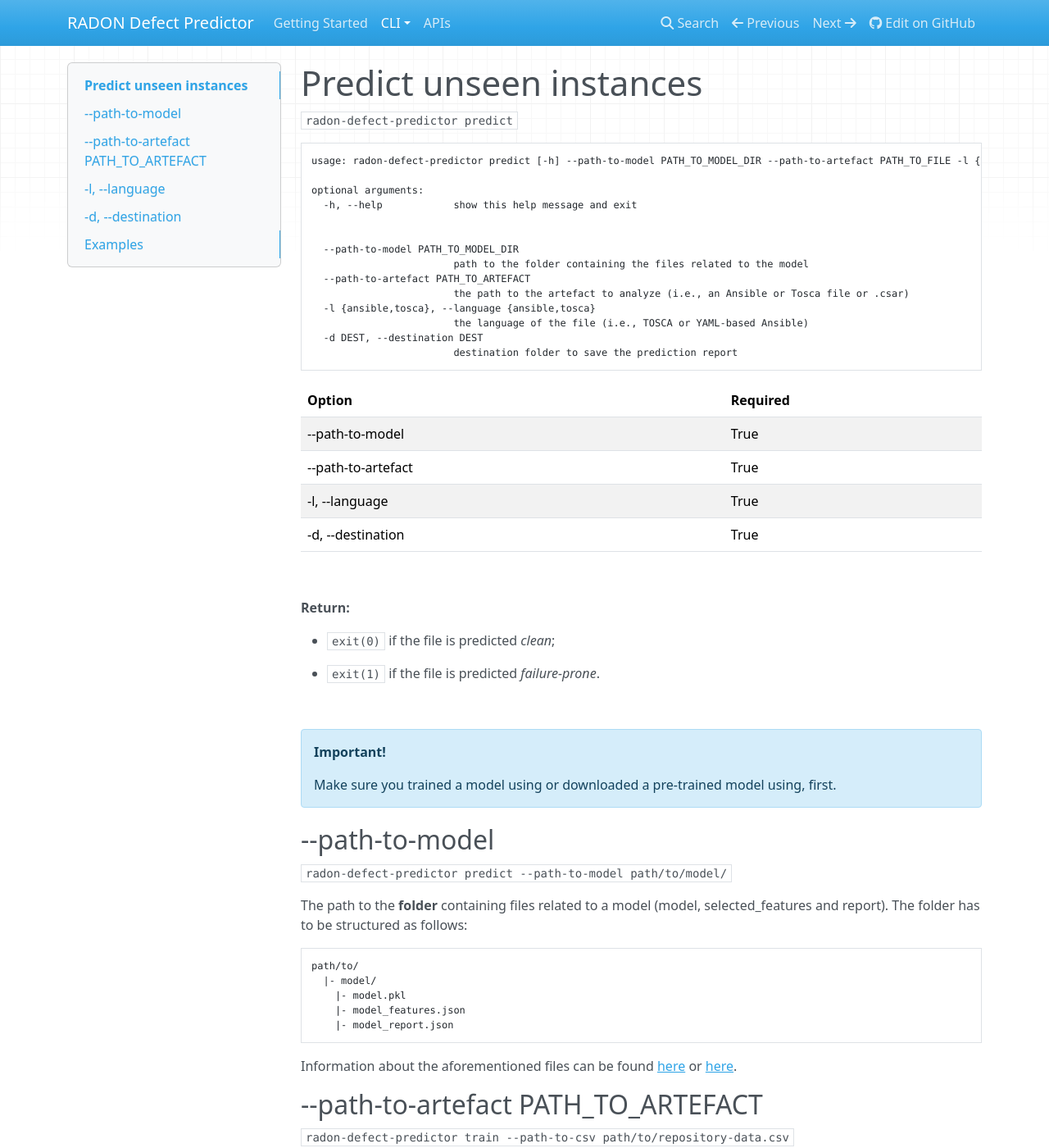
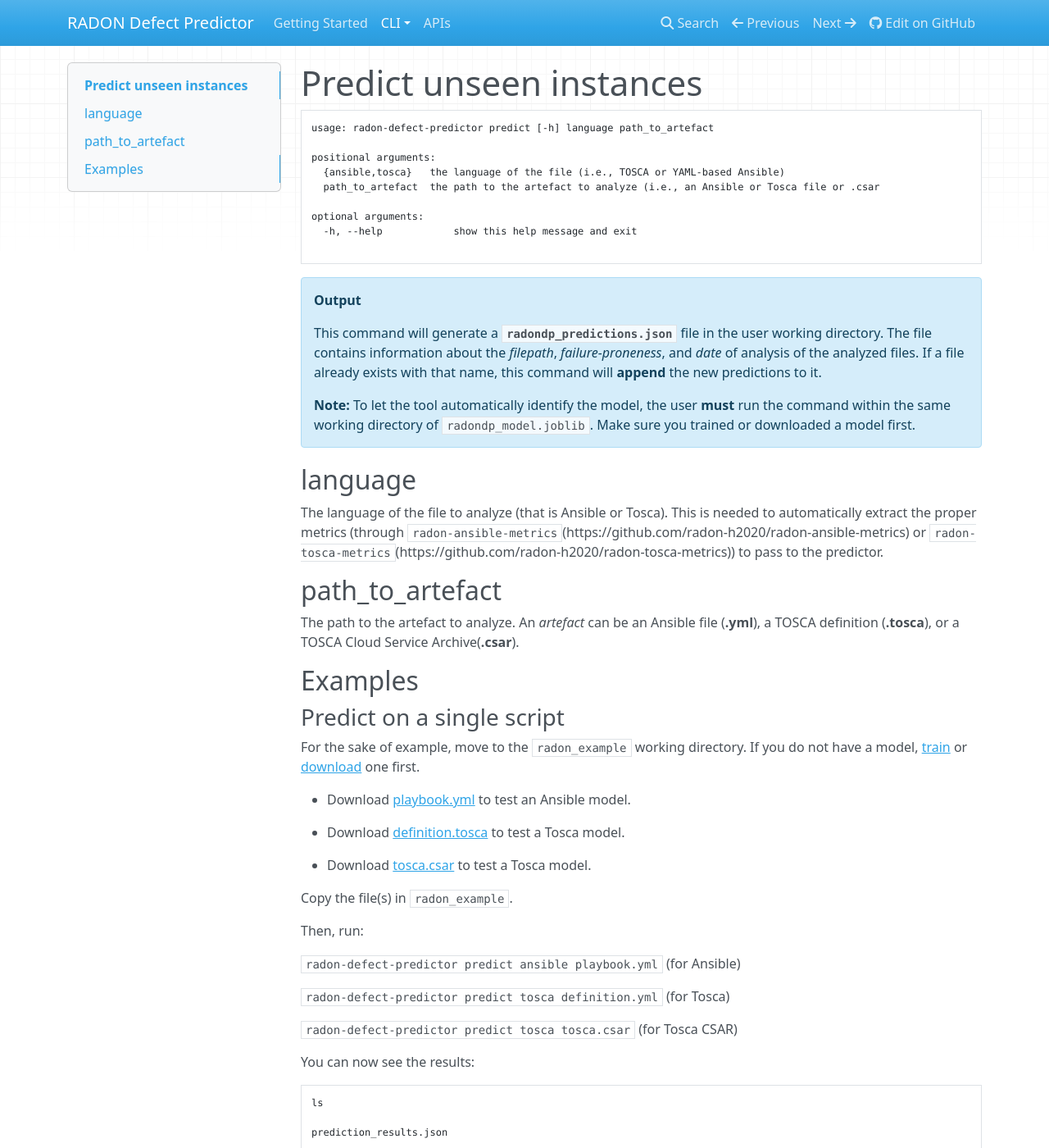
Before and after one commit to radon-h2020/radon-defect-prediction-cli, an MkDocs documentation site: the page built from docs/cli/predict.md, in a window 1280 px wide and 1400 px high. Shown: the whole window at 82% size. Built offline with MkDocs 1.6.1, drawn with Linux system fonts in a browser that asks for light colours; nearby versions of some CDN libraries; some of the changed text lies outside the part shown.

Commit message:
refactored command-line options

````diff
--- a/docs/cli/model.md
+++ b/docs/cli/model.md
@@ -1,54 +1,40 @@
 # Download a pre-trained model
 
-```radon-defect-predictor model```
+!!! warning
+    This command is partially implemented.
 
 ```text
-usage: radon-defect-predictor model [-h] {download} ...
+usage: radon-defect-predictor download-model [-h] [-t TOKEN] {ansible,tosca} {github,gitlab} repository_full_name_or_id path_to_repository
 
 positional arguments:
-  {download}
-    download       Download a pre-trained model from the online APIs
-
-optional arguments:
-  -h, --help       show this help message and exit
-```
-
-
-## Download from APIs
-```radon-defect-predictor model download ...```
-
-```text
-usage: radon-defect-predictor model download [-h] --path-to-repository PATH_TO_REPOSITORY --host {github,gitlab} [-t TOKEN] -l {ansible,tosca} -d DEST
+  {ansible,tosca}       the language the model to download is trained on
+  {github,gitlab}       the platform the user's repository is hosted to
+  repository_full_name_or_id
+                        the remote repository full name or id (e.g., radon-h2020/radon-defect-prediction-cli)
+  path_to_repository    the local path to the user's repository
 
 optional arguments:
   -h, --help            show this help message and exit
-  --path-to-repository PATH_TO_REPOSITORY
-                        path to the cloned repository
-  --host {github,gitlab}
-                        whether the repository is hosted on Github or Gitlab
   -t TOKEN, --token TOKEN
                         the Github or Gitlab personal access token
-  -r, --repository REPOSITORY_FULL_NAME_OR_ID
-                        the repository full name or id (e.g., radon-h2020/radon-defect-predictor)
-  -l {ansible,tosca}, --language {ansible,tosca}
-                        the language of the file (i.e., TOSCA or YAML-based Ansible)
-  -d DEST, --destination DEST
-                        destination folder to save the model
+
 ```
 
-| Option | Required |
-|:---|:---|
-| --path-to-repository | True |
-| --host | True |
-| -o --owner | True |
-| -n --name | True |
-| -t, --token | True |
-| -l, --language | True |
-| -d, --destination | True |
+### language
+Every models are trained for a specific language.
+To download the proper model the user **must** specify the language on which they want to use the model.
+Ansible and TOSCA are currently supported.
+If the project contains both Ansible and Tosca files, the user can download two models by running the command twice,
+passing the option `ansible` and `tosca`, respectively.
 
-<br>
 
-### --path-to-repository
+### host {github, gitlab}
+The hosting platform for software development and version control using Git. Github and Gitlab are supported.
+This option is required to use the appropriate APIs ([```pygithub```](https://github.com/PyGithub/PyGithub) or
+[```python-gitlab```](https://github.com/python-gitlab/python-gitlab)) to compute some of the aforementioned criteria.
+
+
+### path_to_repository
 **```radon-defect-predictor model download --path-to-csv path/to/local/git/repository/```**
 
 The path to the a local **git repository**. <br>
@@ -66,13 +52,8 @@
 
 The value of each criterion is automatically extracted by the [```radon-repository-scorer```](https://github.com/radon-h2020/radon-repository-scorer) this tool depends on. <br>
 
-
-### --host
-```radon-defect-predictor model download --host github``` <br>
-```radon-defect-predictor model download --host gitlab```
-
-The hosting platform for software development and version control using Git. Github and Gitlab are supported.
-This option is required to use the appropriate APIs ([```pygithub```](https://github.com/PyGithub/PyGithub) or [```python-gitlab```](https://github.com/python-gitlab/python-gitlab)) to compute some of the aforementioned criteria.
+### repository_full_name_or_id
+The repository full name or id (e.g., radon-h2020/radon-defect-predictor).
 
 ### -t, --token
 ```radon-defect-predictor model download -t <SECRET_TOKEN>``` <br>
@@ -87,49 +68,21 @@
 Github access token: ***************
 ```
 
-!!! note "Planned! Not currently supported"
+!!! note
     You may want to avoid the previous step. If so, add the following to your environment variables:
 
-    * ```GITHUB_ACCESS_TOKEN=<paste here your token>``` for Github, and/or
+    * `GITHUB_ACCESS_TOKEN=<paste your token here>` for Github, and/or
 
-    * ```GITLAB_ACCESS_TOKEN=<paste here your token>``` for Gitlab.
+    * `GITLAB_ACCESS_TOKEN=<paste your token here>` for Gitlab.
 
-### -r, --repository REPOSITORY_FULL_NAME_OR_ID
-    the repository full name or id (e.g., radon-h2020/radon-defect-predictor)
-
-### -l, --language
-```radon-defect-predictor model download -l ansible``` <br>
-```radon-defect-predictor model download -l tosca```
-
-Every models are trained for a specific language.
-To download the proper model the user must specify the language (s)he wants to apply it to.
-Ansible and TOSCA are currently supported.
-If the project contains both Ansible and Tosca files, the user can download two models by running the command twice, passing the optiion ```-l ansible``` and ```-l tosca```, respectively.
-
-
-### -d, --destination
-```radon-defect-predictor train --d path/to/model-info/```
-
-The path to the **folder** where to download the following files about the model:
-
-* ```path/to/model-info/model.pkl``` - the exported model in pickle format. After training a model, it is desirable to have a way to persist the model for future use without having to retrain.
-
-* ```path/to/model-info/model_features.json``` - the features selected by feature selection during training. It is important to track these features so to reduce the *test instances* to the same set of features used for training.
-
-* ```path/to/model-info/model_report.json``` - the cross-validation report of model training.
-
-!!! note "Important!"
-    * Do not delete any of these files if you want to test new instances with the [```radon-defect-predictor predict```](https://radon-h2020.github.io/radon-defect-prediction-cli/cli/predict/) using the downloaded model.
-
-    * Make sure you save the model and related files to a distinct folder for each repository and language (i.e., Ansible and Tosca) to avoid conflicts with existing models, features and reports.
-    Use the same folder only if you are overriding a model. The downloaded model will replace the existing one.
-
-<br>
 
 
 ### Examples
 
-Git clone the repository to analyze, say **ansible-community/molecule**:
+TODO
+
+
+<!-- Git clone the repository to analyze, say **ansible-community/molecule**:
 
 `git clone https://github.com/ansible-community/molecule.git`
 
@@ -152,3 +105,4 @@
 
 model.pkl model_features.json
 ```
+-->
--- a/docs/cli/predict.md
+++ b/docs/cli/predict.md
@@ -1,110 +1,70 @@
 # Predict unseen instances
 
-```radon-defect-predictor predict```
 
 ```text
-usage: radon-defect-predictor predict [-h] --path-to-model PATH_TO_MODEL_DIR --path-to-artefact PATH_TO_FILE -l {ansible,tosca} -d DEST
+usage: radon-defect-predictor predict [-h] language path_to_artefact
+
+positional arguments:
+  {ansible,tosca}   the language of the file (i.e., TOSCA or YAML-based Ansible)
+  path_to_artefact  the path to the artefact to analyze (i.e., an Ansible or Tosca file or .csar
 
 optional arguments:
   -h, --help            show this help message and exit
 
-
-  --path-to-model PATH_TO_MODEL_DIR
-                        path to the folder containing the files related to the model
-  --path-to-artefact PATH_TO_ARTEFACT
-                        the path to the artefact to analyze (i.e., an Ansible or Tosca file or .csar)
-  -l {ansible,tosca}, --language {ansible,tosca}
-                        the language of the file (i.e., TOSCA or YAML-based Ansible)
-  -d DEST, --destination DEST
-                        destination folder to save the prediction report
 ```
 
-| Option | Required |
-|:---|:---|
-| --path-to-model | True |
-| --path-to-artefact | True |
-| -l, --language | True |
-| -d, --destination | True |
+
+!!! note "Output"
+    This command will generate a **`radondp_predictions.json`** file in the user working directory.
+    The file contains information about the *filepath*, *failure-proneness*, and *date* of analysis of the analyzed files.
+    If a file already exists with that name, this command will **append** the new predictions to it.
+
+    **Note:** To let the tool automatically identify the model, the user **must** run the command within the same working
+    directory of `radondp_model.joblib`.
+    Make sure you trained or downloaded a model first.
 
 
-<br>
-
-**Return:**
-
-* ```exit(0)``` if the file is predicted *clean*;
-
-* ```exit(1)``` if the file is predicted *failure-prone*.
-
-<br>
-
-
-!!! note "Important!"
-    Make sure you trained a model using or downloaded a pre-trained model using, first.
-
-## --path-to-model
-
-```radon-defect-predictor predict --path-to-model path/to/model/```
-
-The path to the **folder** containing files related to a model (model, selected_features and report).
-The folder has to be structured as follows:
-
-```text
-path/to/
-  |- model/
-    |- model.pkl
-    |- model_features.json
-    |- model_report.json
-```
-
-Information about the aforementioned files can be found [here](https://radon-h2020.github.io/radon-defect-prediction-cli/cli/train/#-d-destination) or [here](https://radon-h2020.github.io/radon-defect-predictor/cli/model/#-d-destination).
-
-
-## --path-to-artefact PATH_TO_ARTEFACT
-```radon-defect-predictor train --path-to-csv path/to/repository-data.csv```
-
-The path to the artefact to analyze.
-An *artefact* can be an Ansible file (**.yml**) or a TOSCA definition (**.tosca**), or a TOSCA Cloud Service Archive(**.csar**).
-
-
-## -l, --language
-```radon-defect-predictor predict --l ansible``` <br>
-```radon-defect-predictor predict --l tosca```
-
+## language
 The language of the file to analyze (that is Ansible or Tosca).
 This is needed to automatically extract the proper metrics (through ```radon-ansible-metrics```(https://github.com/radon-h2020/radon-ansible-metrics) or ```radon-tosca-metrics```(https://github.com/radon-h2020/radon-tosca-metrics)) to pass to the predictor.
 
+## path_to_artefact
 
-## -d, --destination
-```radon-defect-predictor predict --d path/to/results/```
+The path to the artefact to analyze.
+An *artefact* can be an Ansible file (**.yml**), a TOSCA definition (**.tosca**), or a TOSCA Cloud Service Archive(**.csar**).
 
-The path to the **folder** where to log the results. It will save the following file:
-
-*  ```path/to/results/prediction_results.json``` - a json file with the following schema:
-
-```text
-{
-  file=<string>,
-  failure_prone=<boolean>,
-  analyzed_at=<string>
-}
-```
-
-**Note:** if the file already exists, it will modified in **appended mode**. The field ```analyzed_at``` (YYYY-MM-DD) helps
-to track the predictions over time for each analyzed file.
-<br>
 
 ## Examples
 
-Download a pre-trained model as described [here](https://radon-h2020.github.io/radon-defect-prediction-cli/cli/model/#Examples).
-Create folder for reports: `mkdir predictions`
-Then run:
+### Predict on a single script
 
-`radon-defect-predictor predict --path-to-model path/to/downloaded_model --path-to-artefact path/to/ansible_file.yml -l ansible --d path/to/predictions`
+For the sake of example, move to the `radon_example` working directory.
+If you do not have a model, [train](https://radon-h2020.github.io/radon-defect-prediction-cli/cli/train/#Example)
+or [download](https://radon-h2020.github.io/radon-defect-prediction-cli/cli/model/#Examples) one first.
 
-You can now see the report:
+* Download [playbook.yml](https://radon-h2020.github.io/radon-defect-prediction-cli/examples_resources/playbook.yml) to test
+an Ansible model.
+
+* Download [definition.tosca](https://radon-h2020.github.io/radon-defect-prediction-cli/examples_resources/definition.tosca)
+to test a Tosca model.
+
+* Download [tosca.csar](https://radon-h2020.github.io/radon-defect-prediction-cli/examples_resources/tosca.csar)
+to test a Tosca model.
+
+
+Copy the file(s) in `radon_example`.
+
+Then, run:
+
+`radon-defect-predictor predict ansible playbook.yml` (for Ansible)
+
+`radon-defect-predictor predict tosca definition.yml` (for Tosca)
+
+`radon-defect-predictor predict tosca tosca.csar` (for Tosca CSAR)
+
+You can now see the results:
 
 ```text
-cd predictions
 ls
 
 prediction_results.json
````
Also changed, not shown: docs/cli/getting_started.md (+9 -11 lines), docs/cli/train.md (+17 -17 lines), docs/examples_resources/playbook.yml (added, +17 -0 lines), 7 other files.
